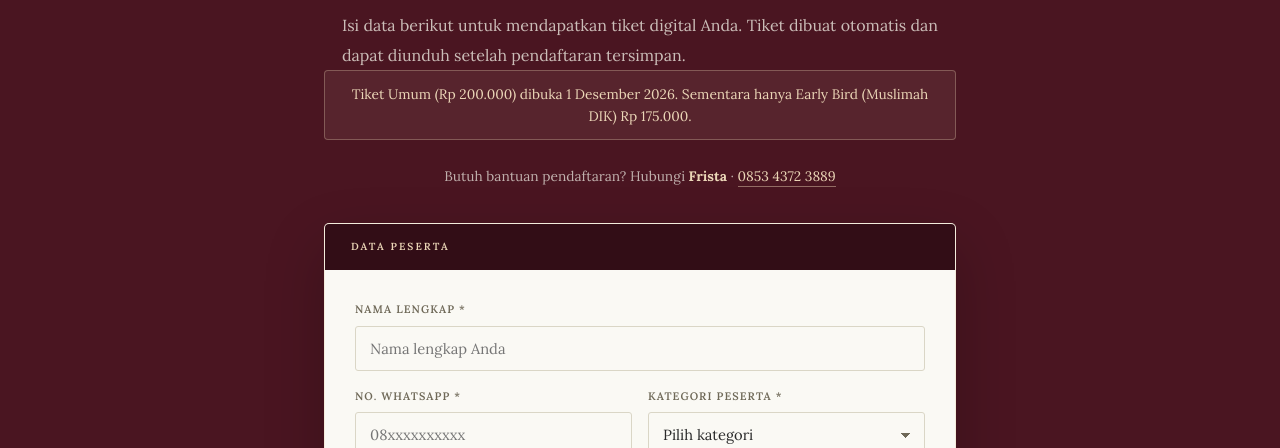
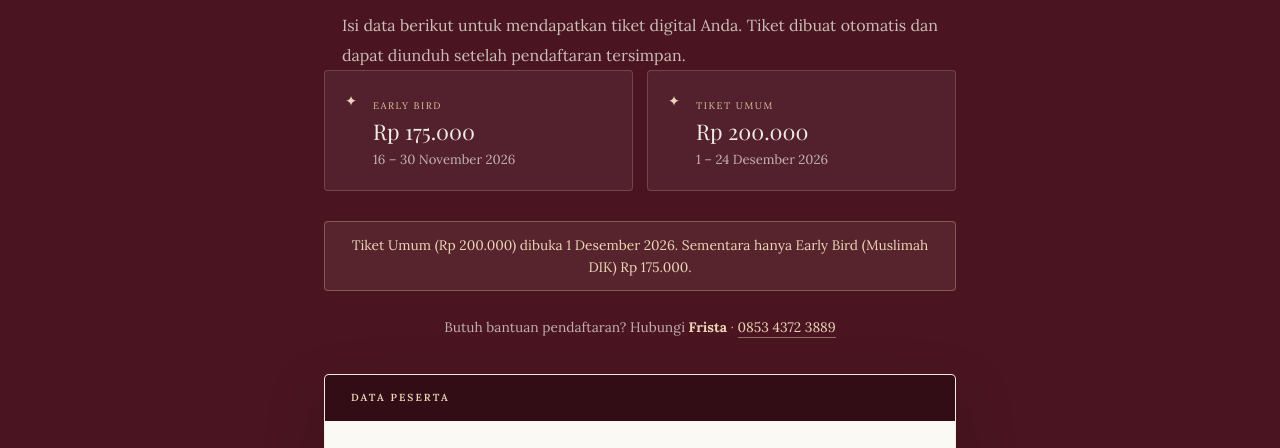
Before and after one commit to Apitod/muslimah-preneur, a website: page registrasi.html in a window 1280 px wide. Shown: the part 652-1100 px from the top of the page. Drawn offline with nearby package versions, Linux system fonts and the light colour scheme; a web font is replaced by a local one.

Commit message:
restore ticket cards without notes

```diff
--- a/css/registrasi.css
+++ b/css/registrasi.css
@@ -450,6 +450,30 @@ ul,ol{list-style:none}
   padding:7px 15px;
 }
 
+.ticket-info{
+  display:grid;grid-template-columns:repeat(auto-fit,minmax(250px,1fr));
+  gap:14px;margin:0 0 30px;
+}
+.ticket-info li{
+  position:relative;padding:20px 22px 20px 48px;
+  background:rgba(255,255,255,.055);
+  border:1px solid rgba(235,214,183,.2);border-radius:4px;
+  line-height:1.5;
+}
+.ticket-info li::before{
+  content:'✦';position:absolute;left:20px;top:20px;
+  color:var(--wood);font-size:.9rem;
+}
+.ticket-info-badge{
+  display:inline-block;font-size:.6rem;letter-spacing:.16em;
+  text-transform:uppercase;color:var(--wood-dark);margin-bottom:6px;
+}
+.ticket-info strong{
+  display:block;font-family:var(--serif);font-weight:400;
+  font-size:1.35rem;color:var(--cream);line-height:1.2;
+}
+.ticket-info-date{display:block;margin-top:5px;font-size:.82rem;color:rgba(239,237,227,.72)}
+
 .form-status{
   display:none;font-size:.82rem;line-height:1.6;
   padding:11px 14px;border-radius:3px;margin-top:2px;
@@ -460,6 +484,7 @@ ul,ol{list-style:none}
 
 @media (max-width:600px){
   .reg-header-title{width:100%;margin-left:0;padding-bottom:8px;font-size:.82rem}
+  .ticket-info{grid-template-columns:1fr}
   .reg-meta span{font-size:.65rem;padding:6px 12px}
 }
 
--- a/registrasi.html
+++ b/registrasi.html
@@ -19,7 +19,7 @@
 <link rel="preconnect" href="https://fonts.gstatic.com" crossorigin>
 <link href="https://fonts.googleapis.com/css2?family=Playfair+Display:ital,wght@0,400;0,600;0,700;1,400&family=Lora:ital,wght@0,400;0,500;0,600;0,700;1,400&display=swap" rel="stylesheet">
 
-<link rel="stylesheet" href="css/registrasi.css?v=20261120">
+<link rel="stylesheet" href="css/registrasi.css?v=20261121">
 <script>document.documentElement.classList.add('js');</script>
 </head>
 <body class="reg-page">
@@ -49,6 +49,19 @@
       <h2 class="chapter-title">Daftar Kehadiran</h2>
       <p class="lead">Isi data berikut untuk mendapatkan tiket digital Anda. Tiket dibuat otomatis dan dapat diunduh setelah pendaftaran tersimpan.</p>
     </div>
+
+    <ul class="ticket-info" aria-label="Informasi tiket">
+      <li>
+        <span class="ticket-info-badge">Early Bird</span>
+        <strong>Rp 175.000</strong>
+        <span class="ticket-info-date">16 – 30 November 2026</span>
+      </li>
+      <li>
+        <span class="ticket-info-badge">Tiket Umum</span>
+        <strong>Rp 200.000</strong>
+        <span class="ticket-info-date">1 – 24 Desember 2026</span>
+      </li>
+    </ul>
 
     <p class="reg-closed" id="umumLockedNote" hidden>Tiket Umum (Rp 200.000) dibuka 1 Desember 2026. Sementara hanya Early Bird (Muslimah DIK) Rp 175.000.</p>
     <p class="reg-closed" id="dikClosedNote" hidden>Pendaftaran Early Bird (Muslimah DIK) sudah ditutup. Silakan pilih Tiket Umum Rp 200.000.</p>
```
